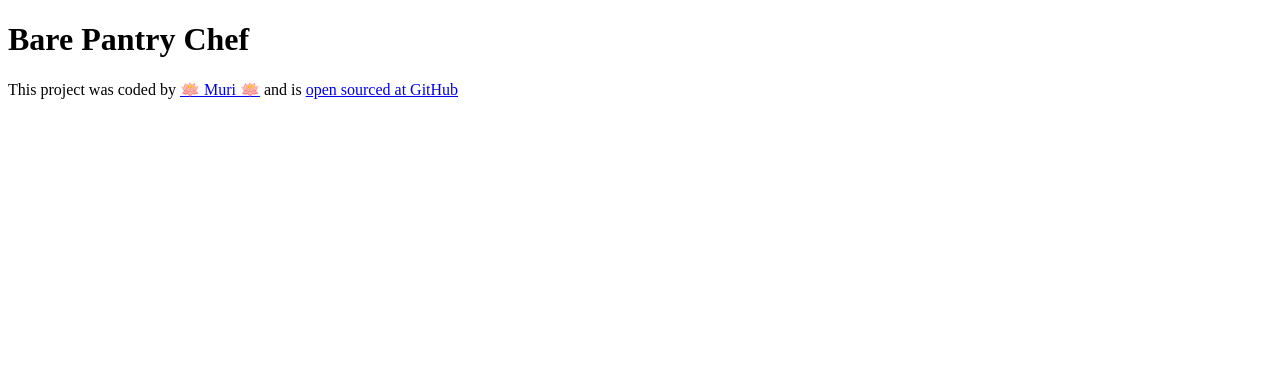
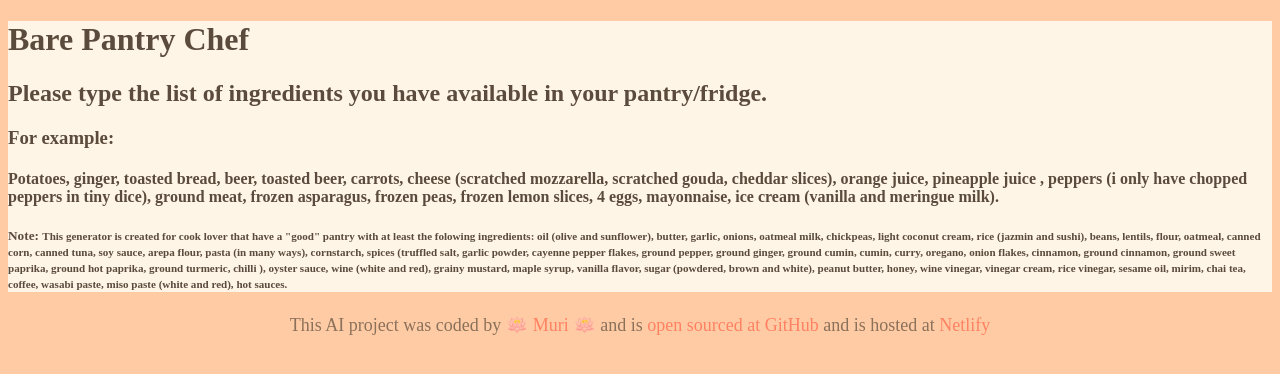
Before and after one commit to MurielCristina/Bare-Pantry-Chef-Project, a plain HTML site: page index.html in a window 1280 px wide. Drawn offline with Linux system fonts and the light colour scheme.

Commit message:
Added some html content,  links to footer and establish color palette

```diff
--- a/index.html
+++ b/index.html
@@ -7,10 +7,56 @@
     <link rel="stylesheet" href="src/style.css" />
   </head>
   <body>
-    <h1>Bare Pantry Chef</h1>
+    <div id="container">
+      <h1>Bare Pantry Chef</h1>
+      <h2>
+        Please type the list of ingredients you have available in your
+        pantry/fridge.
+      </h2>
+      <h3>For example:</h3>
+      <h4>
+        Potatoes, ginger, toasted bread, beer, toasted beer, carrots, cheese
+        (scratched mozzarella, scratched gouda, cheddar slices), orange juice,
+        pineapple juice , peppers (i only have chopped peppers in tiny dice),
+        ground meat, frozen asparagus, frozen peas, frozen lemon slices, 4 eggs,
+        mayonnaise, ice cream (vanilla and meringue milk).
+      </h4>
+      <h5>
+        Note:
+        <small
+          >This generator is created for cook lover that have a "good" pantry
+          with at least the folowing ingredients: oil (olive and sunflower),
+          butter, garlic, onions, oatmeal milk, chickpeas, light coconut cream,
+          rice (jazmin and sushi), beans, lentils, flour, oatmeal, canned corn,
+          canned tuna, soy sauce, arepa flour, pasta (in many ways), cornstarch,
+          spices (truffled salt, garlic powder, cayenne pepper flakes, ground
+          pepper, ground ginger, ground cumin, cumin, curry, oregano, onion
+          flakes, cinnamon, ground cinnamon, ground sweet paprika, ground hot
+          paprika, ground turmeric, chilli ), oyster sauce, wine (white and
+          red), grainy mustard, maple syrup, vanilla flavor, sugar (powdered,
+          brown and white), peanut butter, honey, wine vinegar, vinegar cream,
+          rice vinegar, sesame oil, mirim, chai tea, coffee, wasabi paste, miso
+          paste (white and red), hot sauces.</small
+        >
+      </h5>
+    </div>
     <footer>
-      This project was coded by <a href="#">🪷 Muri 🪷</a> and is
-      <a href="#" target="_blank">open sourced at GitHub</a>
+      This AI project was coded by
+      <a href="https://www.instagram.com/muricristinapty/" target="_blank"
+        >🪷 Muri 🪷</a
+      >
+      and is
+      <a
+        href="https://github.com/MurielCristina/Bare-Pantry-Chef-Project"
+        target="_blank"
+        >open sourced at GitHub</a
+      >
+      and is hosted at
+      <a
+        href="https://app.netlify.com/teams/murielcristina/sites"
+        target="_blank"
+        >Netlify</a
+      >
     </footer>
     <script src="src/index.js"></script>
   </body>
--- a/src/style.css
+++ b/src/style.css
@@ -0,0 +1,28 @@
+/*
+PALLETE: Warm and Inviting
+    Background color: Soft Apricot (#FFCBA4)
+    Container color: Cream (#FFF5E6)
+    Text Color: Dark Brown (#5A4B3C)
+    Links color: Burnt Orange (#FF6347)
+
+    Secondary Color: Olive Green (#6B8E23)
+*/
+
+body {
+  background-color: #ffcba4;
+  color: #5a4b3c;
+}
+#container {
+  background-color: #fff5e6;
+}
+a {
+  color: #ff6347;
+}
+footer {
+  text-align: center;
+  opacity: 0.7;
+  font-size: 18px;
+}
+footer a {
+  text-decoration: none;
+}
```
Also changed, not shown: 1 other file.
